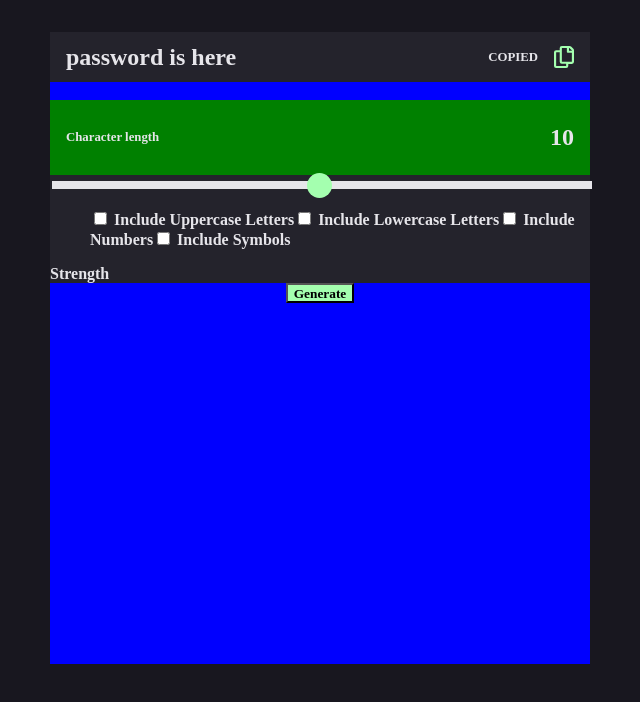
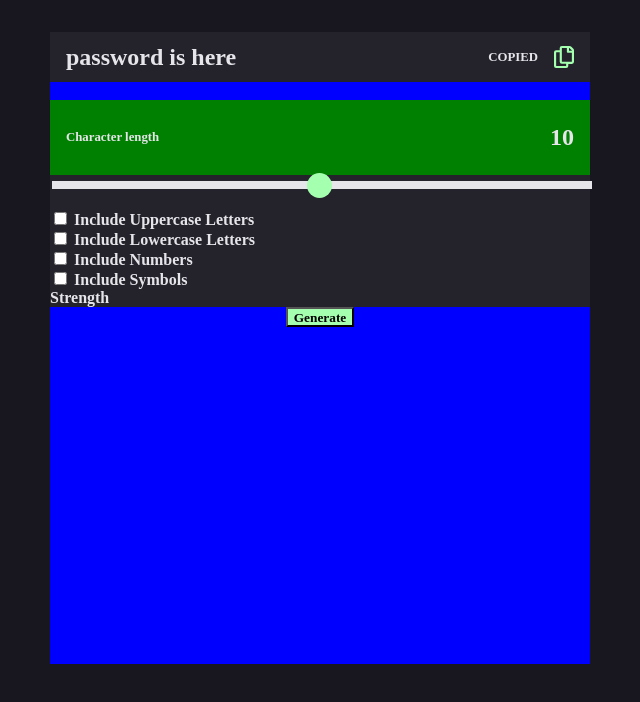
Before and after one commit to kaiuliia/password-generator, a React (Create React App) app: page / in a window 1280 px wide. Shown: the top 702 px of the page, without its empty margins (320-960 px from the left). Built offline with nearby package versions, Linux system fonts and the light colour scheme.

Commit message:
changed css for checkbox component

```diff
--- a/src/App.css
+++ b/src/App.css
@@ -152,17 +152,12 @@ img {
   cursor: pointer;
 }
 
-/*.slider::-moz-range-track {*/
-/*  background: #a4ffaf;*/
-/*}*/
+.checkboxContainer {
+  display: flex;
+  flex-direction: column;
 
-/*.slider::-moz-range-thumb {*/
-/*  width: 25px;*/
-/*  height: 25px;*/
-/*  border-radius: 50%;*/
-/*  background: #a4ffaf;*/
-/*  cursor: pointer;*/
-/*}*/
+  padding-top: 1rem;
+}
 
 .button {
   background: #a4ffaf;
--- a/src/Components/settings/checkbox.js
+++ b/src/Components/settings/checkbox.js
@@ -4,18 +4,25 @@ import "../../App.css";
 
 export const Checkbox = () => {
   return (
-    <ul>
+    <div className="checkboxContainer">
+      <label class="container">
         <input type="checkbox" className="firstCheck" />
         <span> Include Uppercase Letters</span>
+      </label>
 
+      <label className="container">
         <input type="checkbox" className="secondCheck" />
         <span> Include Lowercase Letters</span>
+      </label>
 
+      <label className="container">
         <input type="checkbox" className="thirdCheck" />
         <span> Include Numbers</span>
-
+      </label>
+      <label className="container">
         <input type="checkbox" className="fourthCheck" />
         <span> Include Symbols</span>
-    </ul>
+      </label>
+    </div>
   );
 };
```
Lines whose indentation alone changed are shown as unchanged.
